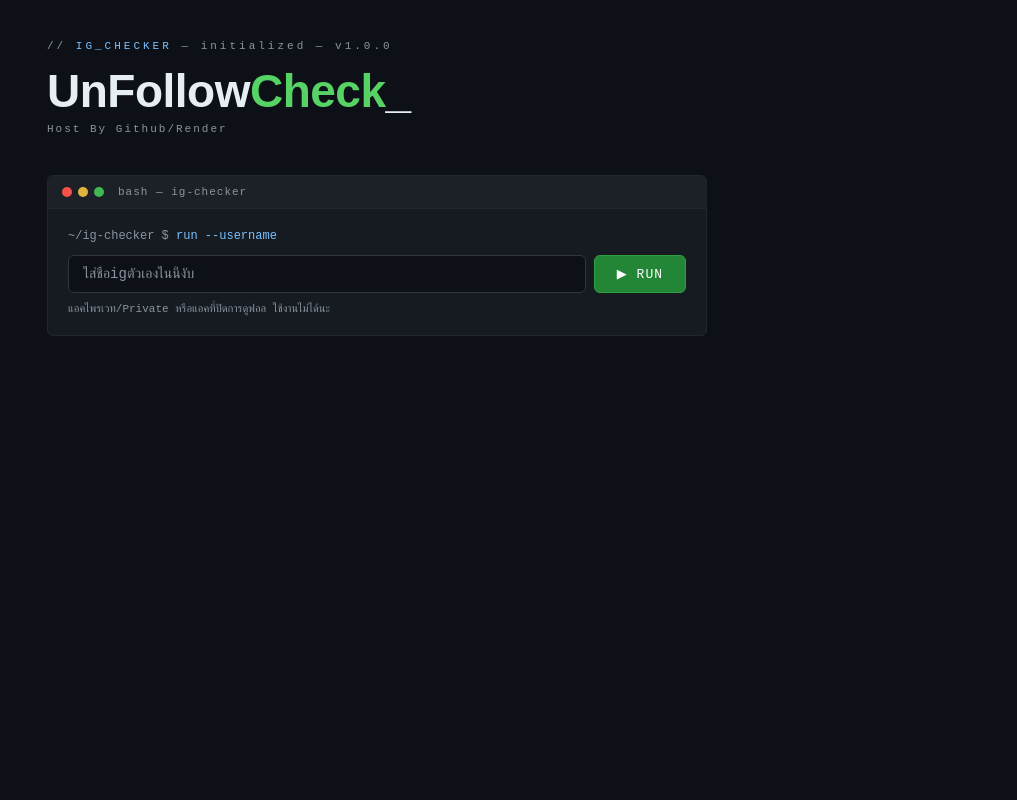
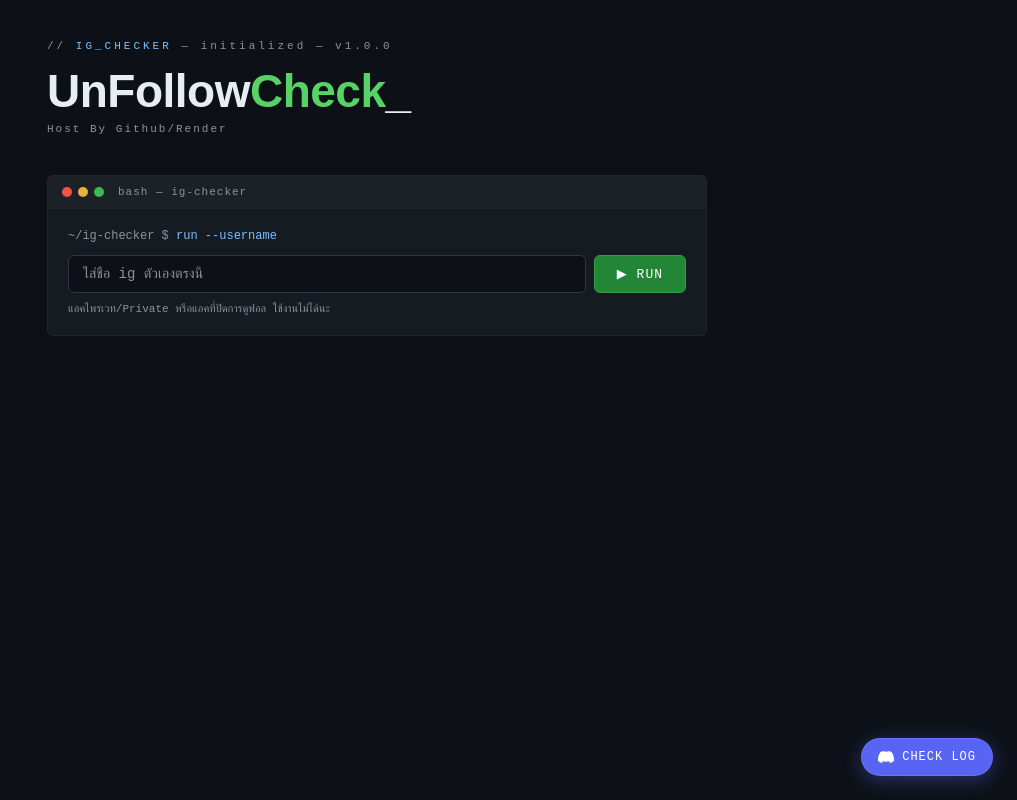
Before and after one commit to piachchathyper-dotcom/IG_Checker-By-PiachchatKup, a plain HTML site: page frontend/index.html in a window 1280 px wide. Shown: the whole page, without its empty margins (263-1280 px from the left). Drawn offline with Linux system fonts and the light colour scheme.

Commit message:
Frontend

```diff
--- a/frontend/index.html
+++ b/frontend/index.html
@@ -27,23 +27,17 @@
 *{box-sizing:border-box;margin:0;padding:0}
 html,body{min-height:100vh;background:var(--bg);color:var(--text);font-family:var(--mono);font-size:14px}
 .wrap{max-width:700px;margin:0 auto;padding:40px 20px 80px;position:relative}
-
-/* header */
 .tag{font-size:11px;color:var(--muted);letter-spacing:3px;margin-bottom:14px}
 .tag span{color:var(--cyan)}
 .title{font-family:var(--sans);font-size:clamp(26px,6vw,46px);font-weight:700;line-height:1.1;color:var(--text);letter-spacing:-0.5px;margin-bottom:6px}
 .title em{color:var(--teal);font-style:normal}
 .sub{font-size:11px;color:var(--muted);letter-spacing:2px;margin-bottom:40px}
-
-/* terminal box */
 .term{background:var(--surface2);border:1px solid var(--border);border-radius:6px;overflow:hidden;margin-bottom:16px}
 .term-bar{background:#1c2128;border-bottom:1px solid var(--border);padding:10px 14px;display:flex;align-items:center;gap:6px}
 .dot{width:10px;height:10px;border-radius:50%}
 .dot.r{background:#f85149}.dot.y{background:#e3b341}.dot.g{background:#3fb950}
 .term-title{font-size:11px;color:var(--muted);margin-left:8px;letter-spacing:1px}
 .term-body{padding:20px}
-
-/* input */
 .input-row{display:flex;gap:8px;flex-wrap:wrap}
 input[type=text]{
   flex:1;min-width:180px;background:var(--bg);
@@ -62,21 +56,13 @@ input:focus{border-color:var(--teal2);box-shadow:0 0 0 3px rgba(63,185,80,0.1)}
 .btn:hover:not(:disabled){background:#2ea043}
 .btn:disabled{opacity:.4;cursor:not-allowed}
 .note{font-size:11px;color:var(--muted);margin-top:10px}
-
-/* log */
 #log{display:none;font-size:12px;color:var(--muted);line-height:1.9;padding:14px 20px;border-top:1px solid var(--border)}
 .lg{display:block}.lg.g{color:var(--teal)}.lg.r{color:var(--red)}
-
-/* stats */
 #stats{display:none;grid-template-columns:1fr 1fr;gap:12px;margin-bottom:16px}
 .stat{background:var(--surface2);border:1px solid var(--border);border-radius:6px;padding:16px 20px}
 .stat-n{font-family:var(--sans);font-size:28px;font-weight:700;color:var(--text);display:block}
 .stat-l{font-size:11px;color:var(--muted);letter-spacing:1px;margin-top:2px;display:block}
-
-/* error */
 #err{display:none;background:var(--red-bg);border:1px solid rgba(248,81,73,0.3);border-radius:6px;padding:12px 16px;color:var(--red);font-size:12px;margin-bottom:16px}
-
-/* results */
 #results{display:none}
 .section{background:var(--surface2);border:1px solid var(--border);border-radius:6px;margin-bottom:12px;overflow:hidden}
 .sec-head{padding:12px 18px;display:flex;justify-content:space-between;align-items:center;cursor:pointer;user-select:none;border-bottom:1px solid var(--border)}
@@ -91,24 +77,49 @@ input:focus{border-color:var(--teal2);box-shadow:0 0 0 3px rgba(63,185,80,0.1)}
 .chip:hover{border-color:var(--teal2);color:var(--teal)}
 .chip.r:hover{border-color:var(--red);color:var(--red)}
 .empty{padding:18px;font-size:12px;color:var(--muted);text-align:center}
-
-/* spinner */
 @keyframes spin{to{transform:rotate(360deg)}}
 .sp{display:inline-block;width:12px;height:12px;border:2px solid rgba(63,185,80,0.2);border-top-color:var(--teal);border-radius:50%;animation:spin .7s linear infinite;vertical-align:middle;margin-right:8px}
-
 @keyframes bl{0%,100%{opacity:1}50%{opacity:0}}
 .cur{animation:bl 1s infinite}
-
 ::-webkit-scrollbar{width:3px}::-webkit-scrollbar-track{background:transparent}::-webkit-scrollbar-thumb{background:var(--border2);border-radius:2px}
 @media(max-width:480px){.input-row{flex-direction:column}.btn{width:100%}#stats{grid-template-columns:1fr 1fr}}
+
+/* Discord FAB */
+.discord-fab{
+  position:fixed;
+  bottom:24px;
+  right:24px;
+  display:flex;
+  align-items:center;
+  gap:8px;
+  background:#5865F2;
+  color:#fff;
+  font-family:var(--mono);
+  font-size:12px;
+  letter-spacing:1px;
+  padding:10px 16px;
+  border-radius:50px;
+  text-decoration:none;
+  box-shadow:0 4px 20px rgba(88,101,242,0.4);
+  transition:all .2s;
+  z-index:999;
+  border:1px solid rgba(255,255,255,0.1);
+}
+.discord-fab:hover{
+  background:#4752C4;
+  transform:translateY(-2px);
+  box-shadow:0 6px 24px rgba(88,101,242,0.5);
+}
+.discord-fab svg{
+  width:16px;height:16px;fill:#fff;flex-shrink:0
+}
 </style>
 </head>
 <body>
 <div class="wrap">
-
   <div class="tag">// <span>IG_CHECKER</span> — initialized — v1.0.0</div>
   <div class="title">UnFollow<em>Check</em><span class="cur">_</span></div>
-  <div class="sub">Host By Github/Render </div>
+  <div class="sub">Host By Github/Render</div>
 
   <div class="term">
     <div class="term-bar">
@@ -118,7 +129,7 @@ input:focus{border-color:var(--teal2);box-shadow:0 0 0 3px rgba(63,185,80,0.1)}
     <div class="term-body">
       <div style="margin-bottom:12px;font-size:12px;color:var(--muted)">~/ig-checker $ <span style="color:var(--cyan)">run --username</span></div>
       <div class="input-row">
-        <input type="text" id="username" placeholder="ใส่ชื่อigตัวเองในนี้งับ" autocomplete="off" autocorrect="off" spellcheck="false"/>
+        <input type="text" id="username" placeholder="ใส่ชื่อ ig ตัวเองตรงนี้" autocomplete="off" autocorrect="off" spellcheck="false"/>
         <button class="btn" id="btn" onclick="run()">▶ RUN</button>
       </div>
       <div class="note">แอคไพรเวท/Private หรือแอคที่ปิดการดูฟอล ใช้งานไม่ได้นะ</div>
@@ -157,6 +168,15 @@ input:focus{border-color:var(--teal2);box-shadow:0 0 0 3px rgba(63,185,80,0.1)}
   </div>
 
 </div>
+
+<!-- Discord FAB -->
+<a class="discord-fab" href="https://discord.gg/yXNcxwUQaN" target="_blank" rel="noopener">
+  <svg viewBox="0 0 24 24" xmlns="http://www.w3.org/2000/svg">
+    <path d="M20.317 4.37a19.791 19.791 0 0 0-4.885-1.515.074.074 0 0 0-.079.037c-.21.375-.444.864-.608 1.25a18.27 18.27 0 0 0-5.487 0 12.64 12.64 0 0 0-.617-1.25.077.077 0 0 0-.079-.037A19.736 19.736 0 0 0 3.677 4.37a.07.07 0 0 0-.032.027C.533 9.046-.32 13.58.099 18.057a.082.082 0 0 0 .031.057 19.9 19.9 0 0 0 5.993 3.03.078.078 0 0 0 .084-.028 14.09 14.09 0 0 0 1.226-1.994.076.076 0 0 0-.041-.106 13.107 13.107 0 0 1-1.872-.892.077.077 0 0 1-.008-.128 10.2 10.2 0 0 0 .372-.292.074.074 0 0 1 .077-.01c3.928 1.793 8.18 1.793 12.062 0a.074.074 0 0 1 .078.01c.12.098.246.198.373.292a.077.077 0 0 1-.006.127 12.299 12.299 0 0 1-1.873.892.077.077 0 0 0-.041.107c.36.698.772 1.362 1.225 1.993a.076.076 0 0 0 .084.028 19.839 19.839 0 0 0 6.002-3.03.077.077 0 0 0 .032-.054c.5-5.177-.838-9.674-3.549-13.66a.061.061 0 0 0-.031-.03z"/>
+  </svg>
+  CHECK LOG
+</a>
+
 <script>
 const API="https://ig-checker-by-piachchatkup.onrender.com";
 const $=id=>document.getElementById(id);
```
